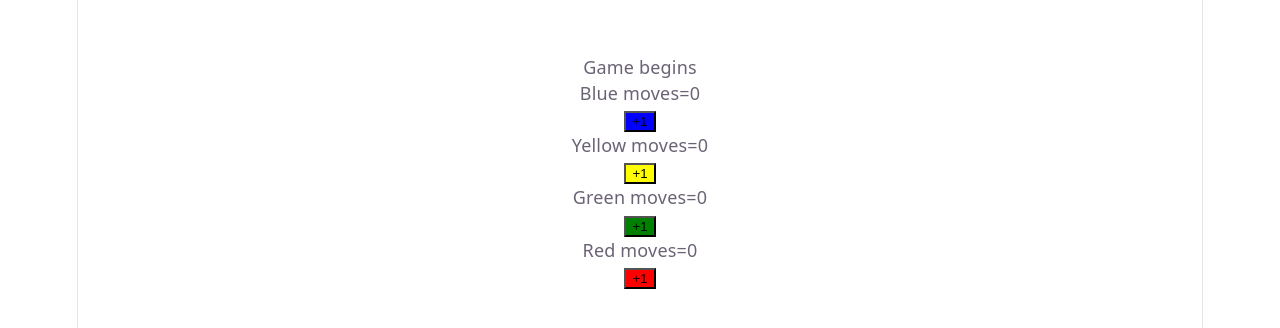
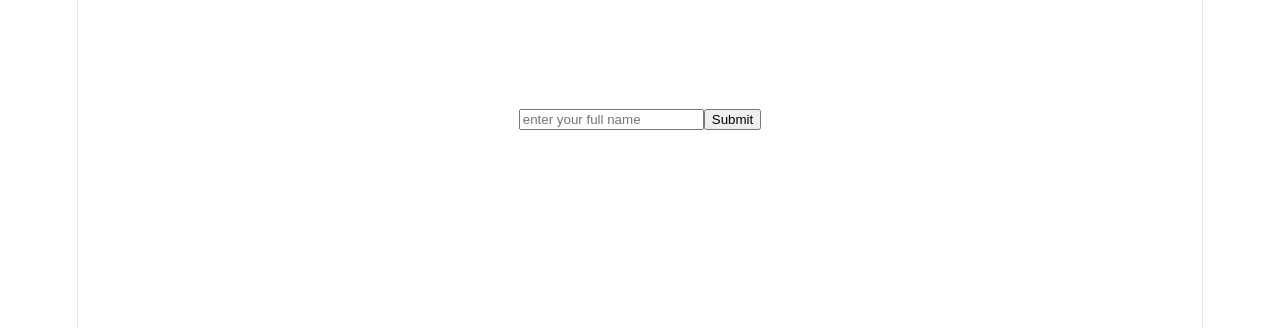
Before and after one commit to AayushJaiswal7/my_react_03, a React (Vite) app: page / in a window 1280 px wide. Shown: the part 146-474 px from the top of the page. Built offline with nearby package versions, Linux system fonts and the light colour scheme.

Commit message:
feat: add Form component and integrate it into the main App view

```diff
--- a/src/App.jsx
+++ b/src/App.jsx
@@ -1,14 +1,12 @@
 import { useState } from 'react'
-import reactLogo from './assets/react.svg'
-import viteLogo from './assets/vite.svg'
-import heroImg from './assets/hero.png'
 import './App.css'
 import LudoBoard from './LudoBoard.jsx'
+import Form from './Form.jsx'
 function App() {
 
   return (
     <>
-    <LudoBoard/>
+    <Form/>
     </>
   );
 }
--- /dev/null
+++ b/src/Form.jsx
@@ -0,0 +1,13 @@
+import { useState } from "react";
+
+export default function Form(){
+   let [name,setName]=useState("");
+   return(
+      <>
+      <form style={{marginTop:"250px"}} >
+         <input placeholder="enter your full name" type="text"/>
+         <button>Submit</button>
+      </form>
+      </>
+   );
+}
```
